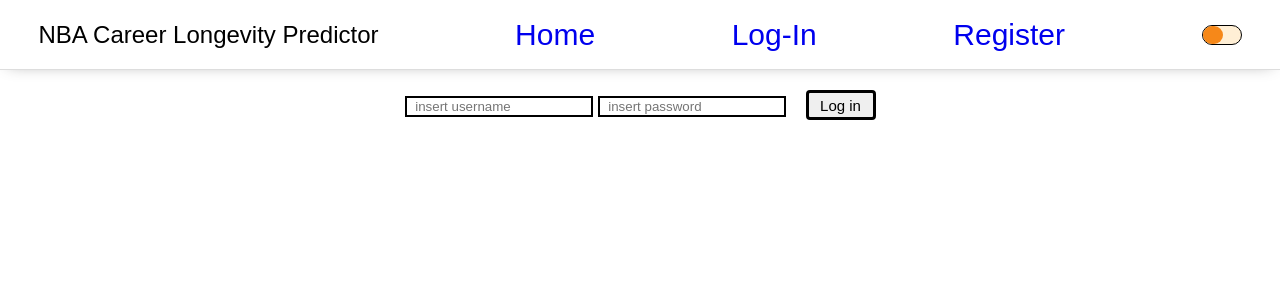
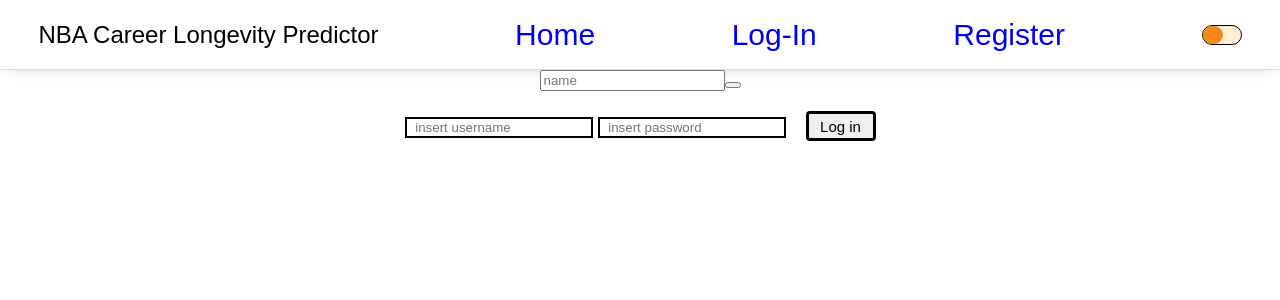
Before and after one commit to NBA-Career-Longevity-Predictor/FrontEnd, a React (Create React App) app in the folder nba-app/: page / in a window 1280 px wide. Shown: the top 300 px of the page. Built offline with nearby package versions, Linux system fonts and the light colour scheme.

Commit message:
adding a search bar, going to switch to class components for uniformity

```diff
--- a/nba-app/src/App.js
+++ b/nba-app/src/App.js
@@ -6,11 +6,13 @@
 import LoginForm from "./components/LoginForm";
 import RegisterForm from "./components/RegisterForm";
 import NavBar from "./components/NavBar";
+import SearchForm from "./components/SearchForm";
 
 function App() {
   return (
     <div className="App">
       <NavBar />
+      <SearchForm />
       <Route exact path="/" component={LoginForm} />
       <Route path="/login" component={LoginForm} />
       <Route path="/register" component={RegisterForm} />
--- /dev/null
+++ b/nba-app/src/components/SearchForm.js
@@ -0,0 +1,75 @@
+import React, { useState, useEffect } from 'react';
+import axios from 'axios';
+
+export default function SearchForm() {
+  const [name, setName] = useState();
+  const [search, setSearch] = useLocalStorage('search', '');
+  const [data, setData] = useState([]);
+
+  useEffect(() => {
+    axios
+      .get()
+      .then(res => {
+        console.log(res.data.results);
+        setData(res.data.results);
+      })
+      .catch(err => console.log(err));
+  }, [search])
+
+  const handleInputChange = event => {
+    setName(event.target.value);
+  }
+
+  const onSearch = event => {
+    event.preventDefault();
+    setSearch(name);
+  }
+
+  return (
+    <section className='search-form ui bottom attached segment active'>
+      <form onSubmit={onSearch}>
+        <div className='ui action input'>
+          <input
+            onChange={handleInputChange}
+            placeholder='name'
+            value={name}
+            name='name'
+          />
+          <button type='submit' className='ui icon button'>
+            <i className='search icon' />
+          </button>
+        </div>
+      </form>
+      <div className='grid-view'>
+        {data.map(character => {
+        //   return <CharacterCard key={character.id} character={character} />;
+        })}
+      </div>
+    </section>
+  );
+}
+
+const useLocalStorage = (key, initialValue) => {
+  const [storedValue, setStoredValue] = useState(() => {
+    try {
+      const item = window.localStorage.getItem(key);
+      return item ? JSON.parse(item) : initialValue;
+    } catch (err) {
+      console.log(err);
+      return initialValue;
+    }
+  });
+
+  const setValue = value => {
+    try {
+      const valueToStore =
+        value instanceof Function ? value(storedValue) : value;
+      setStoredValue(valueToStore);
+      window.localStorage.setItem(key, JSON.stringify(valueToStore));
+    } catch (err) {
+      console.log(err);
+    }
+  };
+
+  return [storedValue, setValue];
+}
```
